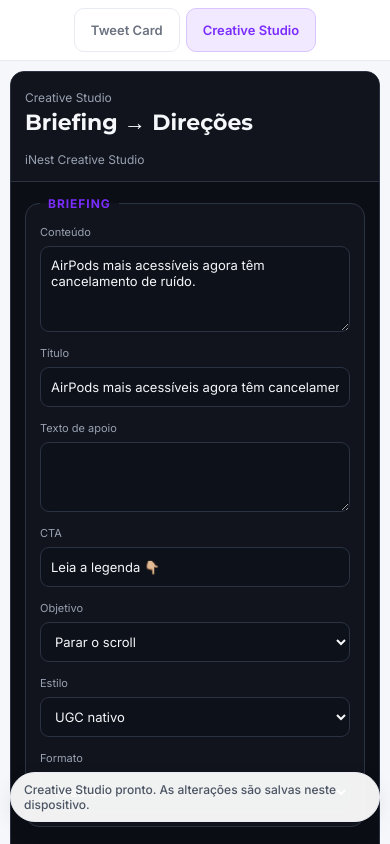
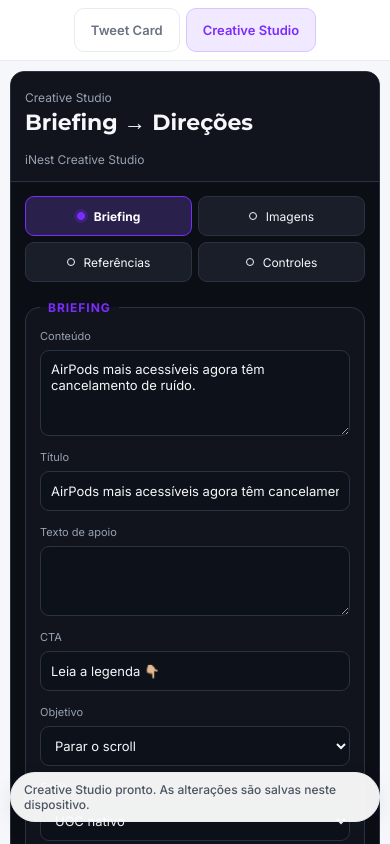
Before and after one commit to juniorguedes17-prog/app-post-tweets, a React (Vite) app: page / in a window 390 px wide. Both pictures are taken after a click on the button "Creative Studio". Built offline with nearby package versions, Linux system fonts and the light colour scheme.

Commit message:
feat(creative-studio): add responsive flow navigation

```diff
--- a/src/creative-studio/flow/CreativeFlow.tsx
+++ b/src/creative-studio/flow/CreativeFlow.tsx
@@ -136,6 +136,15 @@ const compositions: CompositionStrategy[] = [
 const brandPresences: BrandPresence[] = ['minimal', 'normal', 'none']
 const assetKinds: Exclude<CreativeAssetKind, 'reference'>[] = ['image', 'photo', 'product', 'logo']
 
+const configurationPanels = [
+  { id: 'brief', label: 'Briefing', compactLabel: 'Briefing' },
+  { id: 'images', label: 'Imagens', compactLabel: 'Imagens' },
+  { id: 'references', label: 'Referências Visuais', compactLabel: 'Referências' },
+  { id: 'controls', label: 'Controles Criativos', compactLabel: 'Controles' },
+] as const
+
+type ConfigurationPanelId = typeof configurationPanels[number]['id']
+
 function canvasForFormat(format: CanvasFormat, current: CanvasSpec): CanvasSpec {
   if (format === 'custom') return { ...current, format }
   return { ...canvasPresets[format], background: current.background }
@@ -200,6 +209,7 @@ export function CreativeFlow({
   const [referencePurpose, setReferencePurpose] = useState('')
   const [customColorName, setCustomColorName] = useState('')
   const [customColorValue, setCustomColorValue] = useState('#5F7CFF')
+  const [activePanel, setActivePanel] = useState<ConfigurationPanelId>('brief')
   const [busy, setBusy] = useState(false)
   const [message, setMessage] = useState<string>()
   const [error, setError] = useState<string>()
@@ -497,7 +507,35 @@ export function CreativeFlow({
           className="creative-studio-flow__form"
           onSubmit={(event) => { event.preventDefault(); generateDirections() }}
         >
-          <fieldset className="creative-studio-flow__section" disabled={busy}>
+          <nav className="creative-studio-flow__panel-navigation" aria-label="Seções da configuração">
+            {configurationPanels.map((panel) => {
+              const active = panel.id === activePanel
+              return (
+                <button
+                  key={panel.id}
+                  type="button"
+                  aria-label={panel.label}
+                  aria-pressed={active}
+                  aria-controls={`creative-studio-panel-${panel.id}`}
+                  onClick={() => setActivePanel(panel.id)}
+                >
+                  <span className="creative-studio-flow__panel-navigation-label">
+                    {panel.label}
+                  </span>
+                  <span className="creative-studio-flow__panel-navigation-compact-label">
+                    {panel.compactLabel}
+                  </span>
+                </button>
+              )
+            })}
+          </nav>
+
+          <fieldset
+            id="creative-studio-panel-brief"
+            className="creative-studio-flow__section"
+            disabled={busy}
+            hidden={activePanel !== 'brief'}
+          >
             <legend>Briefing</legend>
             <label className="creative-studio-flow__field creative-studio-flow__field--wide">
               <span>Conteúdo</span>
@@ -586,7 +624,12 @@ export function CreativeFlow({
             ) : null}
           </fieldset>
 
-          <fieldset className="creative-studio-flow__section" disabled={busy}>
+          <fieldset
+            id="creative-studio-panel-images"
+            className="creative-studio-flow__section"
+            disabled={busy}
+            hidden={activePanel !== 'images'}
+          >
             <legend>Imagens</legend>
             <label className="creative-studio-flow__field">
               <span>Tipo de imagem</span>
@@ -616,7 +659,12 @@ export function CreativeFlow({
             </div>
           </fieldset>
 
-          <fieldset className="creative-studio-flow__section" disabled={busy}>
+          <fieldset
+            id="creative-studio-panel-references"
+            className="creative-studio-flow__section"
+            disabled={busy}
+            hidden={activePanel !== 'references'}
+          >
             <legend>Referências visuais</legend>
             <label className="creative-studio-flow__field">
               <span>Objetivo da referência</span>
@@ -649,7 +697,12 @@ export function CreativeFlow({
             </div>
           </fieldset>
 
-          <fieldset className="creative-studio-flow__section" disabled={busy}>
+          <fieldset
+            id="creative-studio-panel-controls"
+            className="creative-studio-flow__section"
+            disabled={busy}
+            hidden={activePanel !== 'controls'}
+          >
             <legend>Controles criativos</legend>
             <label className="creative-studio-flow__field creative-studio-flow__field--wide">
               <span>Clean ↔ Raw: {Math.round(draftBrief.ugcIntensity.value * 100)}%</span>
--- a/src/creative-studio/flow/creativeFlow.css
+++ b/src/creative-studio/flow/creativeFlow.css
@@ -45,7 +45,7 @@
 
 .creative-studio-flow__layout {
   display: grid;
-  grid-template-columns: minmax(0, 1.15fr) minmax(360px, 0.85fr);
+  grid-template-columns: minmax(300px, 0.78fr) minmax(0, 1.22fr);
 }
 
 .creative-studio-flow__form,
@@ -56,9 +56,49 @@
 
 .creative-studio-flow__form {
   display: grid;
+  align-content: start;
   gap: 18px;
   border-right: 1px solid var(--creative-studio-flow-border);
 }
+
+.creative-studio-flow__panel-navigation {
+  display: grid;
+  gap: 8px;
+}
+
+.creative-studio-flow__panel-navigation button {
+  display: flex;
+  min-height: 44px;
+  align-items: center;
+  gap: 9px;
+  padding: 0 12px;
+  color: var(--creative-studio-flow-muted);
+  text-align: left;
+}
+
+.creative-studio-flow__panel-navigation button::before {
+  width: 8px;
+  height: 8px;
+  flex: 0 0 8px;
+  border: 1px solid currentColor;
+  border-radius: 50%;
+  content: '';
+}
+
+.creative-studio-flow__panel-navigation button[aria-pressed="true"] {
+  border-color: var(--creative-studio-flow-accent);
+  background: color-mix(in srgb, var(--creative-studio-flow-accent) 16%, var(--creative-studio-flow-panel-soft));
+  color: #ffffff;
+  font-weight: 700;
+}
+
+.creative-studio-flow__panel-navigation button[aria-pressed="true"]::before {
+  border-color: var(--creative-studio-flow-accent);
+  background: var(--creative-studio-flow-accent);
+  box-shadow: 0 0 0 3px color-mix(in srgb, var(--creative-studio-flow-accent) 24%, transparent);
+}
+
+.creative-studio-flow__panel-navigation-compact-label { display: none; }
 
 .creative-studio-flow__section {
   display: grid;
@@ -69,6 +109,10 @@
   border: 1px solid var(--creative-studio-flow-border);
   border-radius: 14px;
   background: var(--creative-studio-flow-panel);
+}
+
+.creative-studio-flow__section[hidden] {
+  display: none;
 }
 
 .creative-studio-flow__section legend {
@@ -445,6 +489,16 @@
     border-right: 0;
     border-bottom: 1px solid var(--creative-studio-flow-border);
   }
+  .creative-studio-flow__panel-navigation {
+    grid-template-columns: repeat(4, minmax(0, 1fr));
+  }
+  .creative-studio-flow__panel-navigation button {
+    justify-content: center;
+    padding: 0 8px;
+    text-align: center;
+  }
+  .creative-studio-flow__panel-navigation-label { display: none; }
+  .creative-studio-flow__panel-navigation-compact-label { display: inline; }
   .creative-studio-flow__directions { grid-template-columns: repeat(3, minmax(0, 1fr)); }
   .creative-studio-flow__directions-heading,
   .creative-studio-flow__empty { grid-column: 1 / -1; }
@@ -456,6 +510,8 @@
   .creative-studio-flow__form,
   .creative-studio-flow__directions { padding: 14px; }
   .creative-studio-flow__header { align-items: flex-start; flex-direction: column; }
+  .creative-studio-flow__panel-navigation { gap: 6px; }
+  .creative-studio-flow__panel-navigation button { font-size: 12px; }
   .creative-studio-flow__section,
   .creative-studio-flow__palette,
   .creative-studio-flow__inline-fields,
@@ -476,6 +532,7 @@
 }
 
 @media (max-width: 480px) {
+  .creative-studio-flow__panel-navigation { grid-template-columns: repeat(2, minmax(0, 1fr)); }
   .creative-studio-flow__section { padding: 14px; }
   .creative-studio-direction { grid-template-columns: 1fr; }
   .creative-studio-direction__preview { min-height: 180px; aspect-ratio: 16 / 9; }
```
